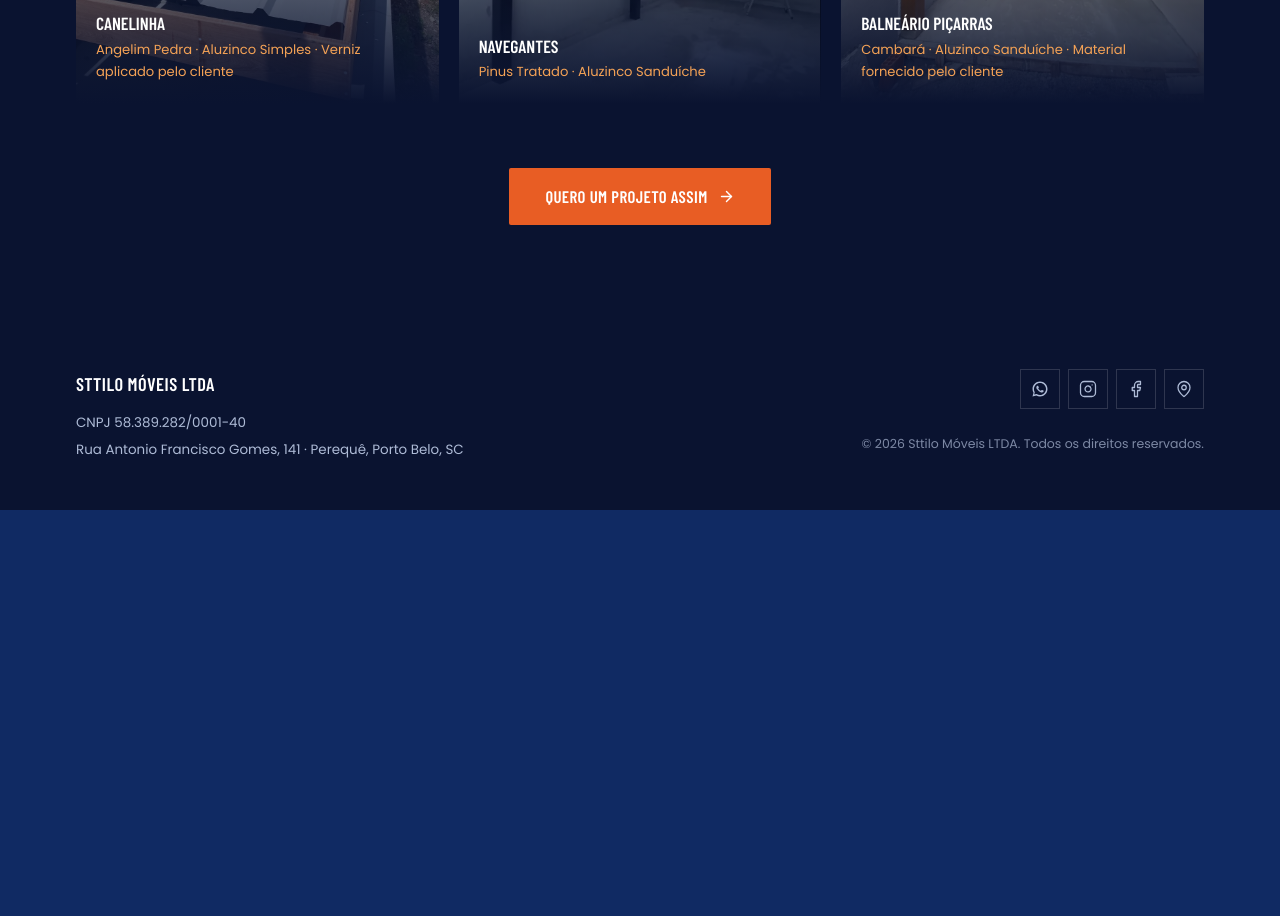
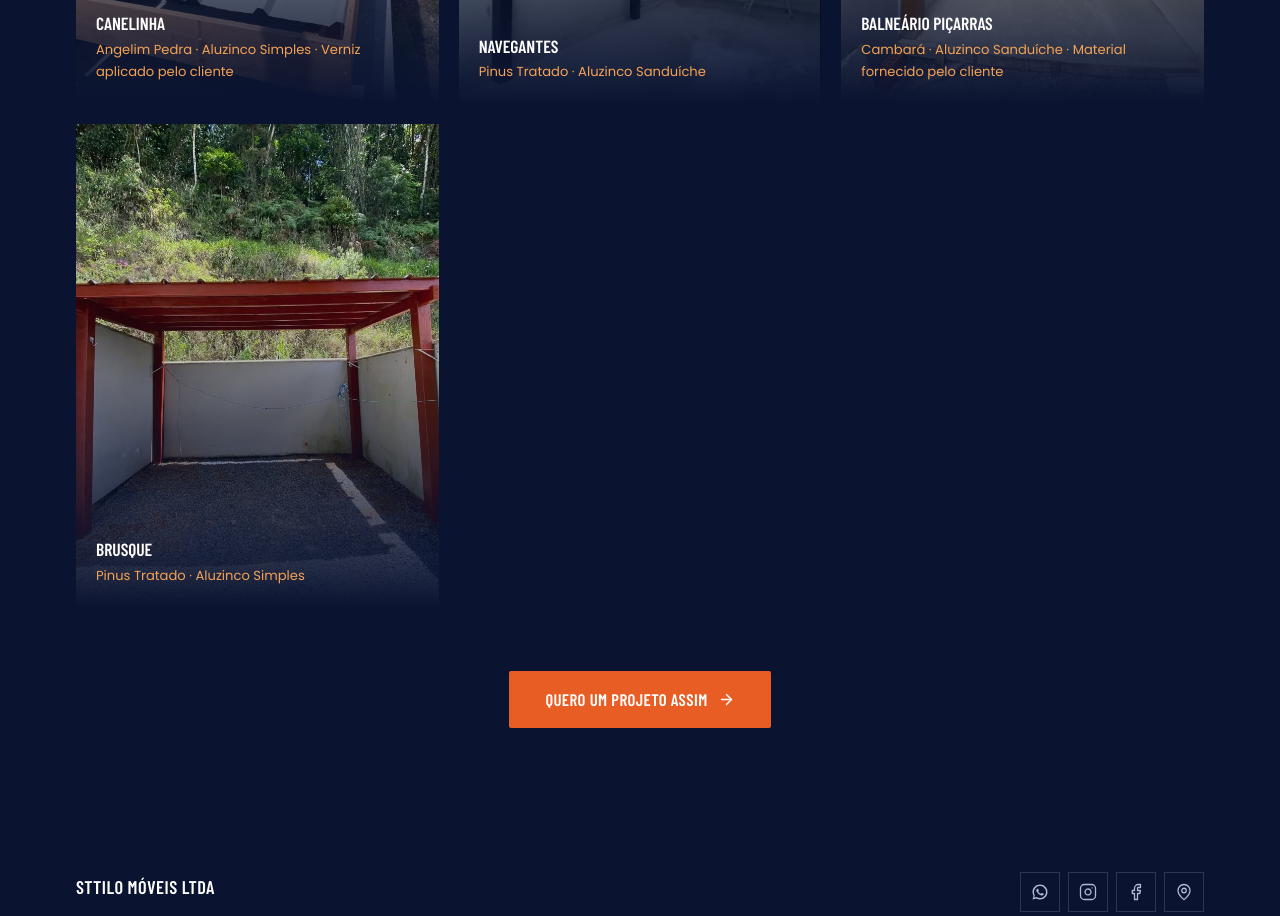
Before and after one commit to fab1obarbosa/pergolados-sttilo-moveis, a React (Vite) app: page /projetos in a window 1280 px wide. Shown: the part 3840-4756 px from the top of the page. Before the commit the page ends 4350 px from the top, so only its background shows below. Built offline with nearby package versions, Linux system fonts and the light colour scheme.

Commit message:
Adiciona obra de Brusque (Pinus Tratado, Aluzinco Simples) na galeria
Co-Authored-By: Claude Opus 5.5 <noreply@anthropic.com>

```diff
--- a/src/data/content.ts
+++ b/src/data/content.ts
@@ -117,6 +117,7 @@ export const projetosExtras: Projeto[] = [
   { img: "/img/proj-19.webp", titulo: "Canelinha", legenda: "Angelim Pedra · Aluzinco Simples · Verniz aplicado pelo cliente", cobertura: "simples" },
   { img: "/img/proj-20.webp", titulo: "Navegantes", legenda: "Pinus Tratado · Aluzinco Sanduíche", cobertura: "sanduiche" },
   { img: "/img/proj-21.webp", titulo: "Balneário Piçarras", legenda: "Cambará · Aluzinco Sanduíche · Material fornecido pelo cliente", cobertura: "sanduiche" },
+  { img: "/img/proj-22.webp", titulo: "Brusque", legenda: "Pinus Tratado · Aluzinco Simples", cobertura: "simples" },
 ];
 
 /** a página de trabalhos mostra tudo */
```
Also changed, not shown: _originais/Novas/Brusque - Pinus Tratado - Telha Simples.jpeg (added), public/img/proj-22.webp (added).
